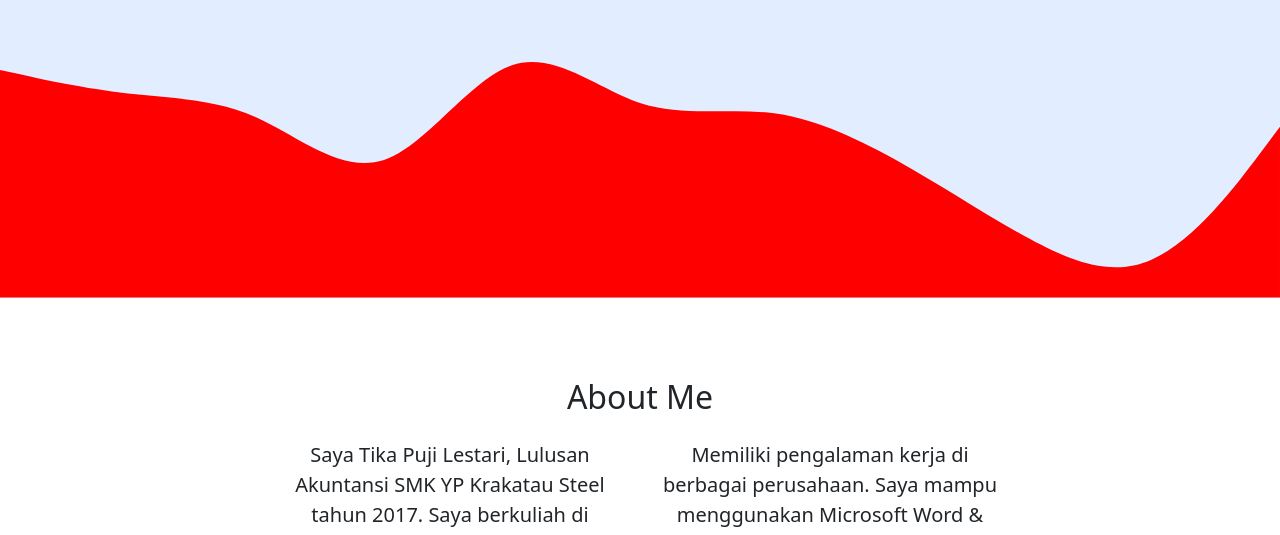
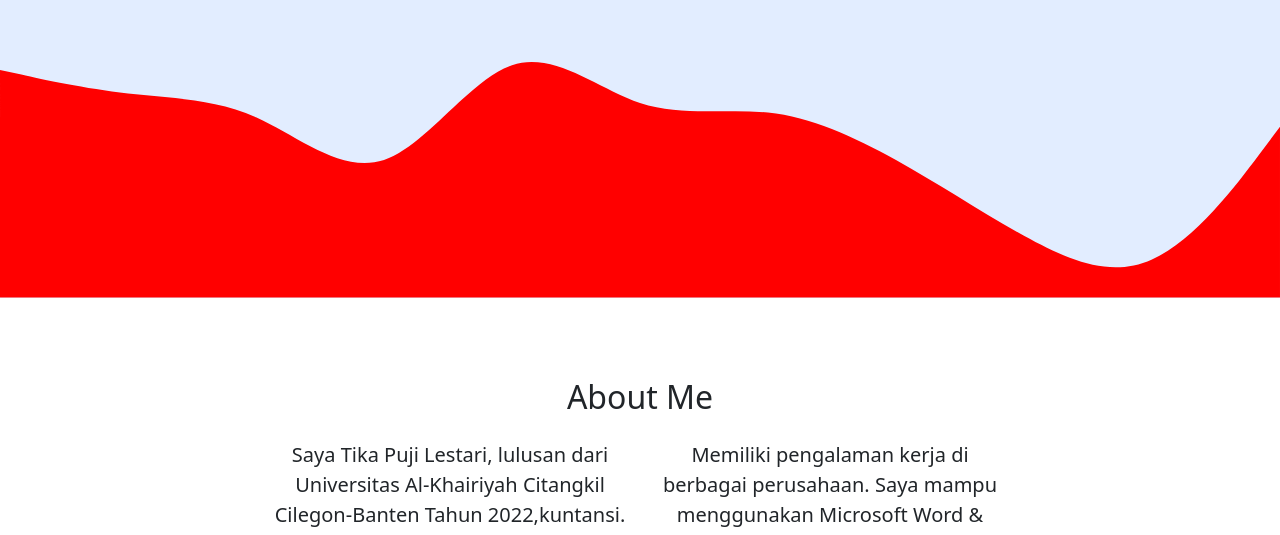
Before and after one commit to tikapuji/tikapuji.github.io, a plain HTML site: page index.html in a window 1280 px wide. Shown: the part 410-945 px from the top of the page. Drawn offline with nearby package versions, Linux system fonts and the light colour scheme.

Commit message:
Update index.html

```diff
--- a/index.html
+++ b/index.html
@@ -62,7 +62,7 @@
         </div>
         <div class="row justify-content-center fs-5 text-center">
           <div class="col-md-4">
-            <p>Saya Tika Puji Lestari, Lulusan Akuntansi SMK YP Krakatau Steel tahun 2017. Saya berkuliah di Universitas Al-Khairiyah Citangkil Cilegon jurusan Akuntansi.</p>
+            <p>Saya Tika Puji Lestari, lulusan dari Universitas Al-Khairiyah Citangkil Cilegon-Banten Tahun 2022,kuntansi.</p>
           </div>
           <div class="col-md-4">
             <p>Memiliki pengalaman kerja di berbagai perusahaan. Saya mampu menggunakan Microsoft Word & Excel.</p>
```
